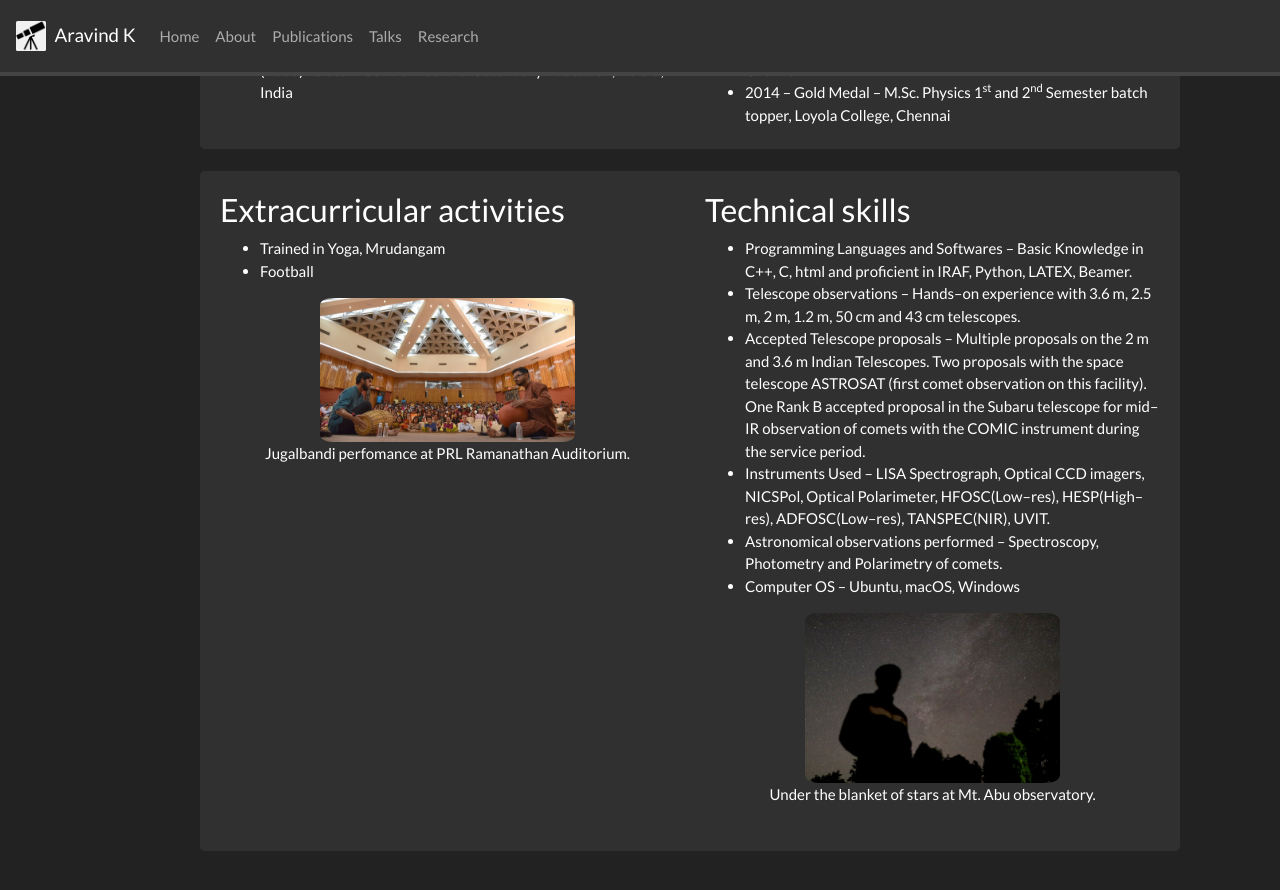
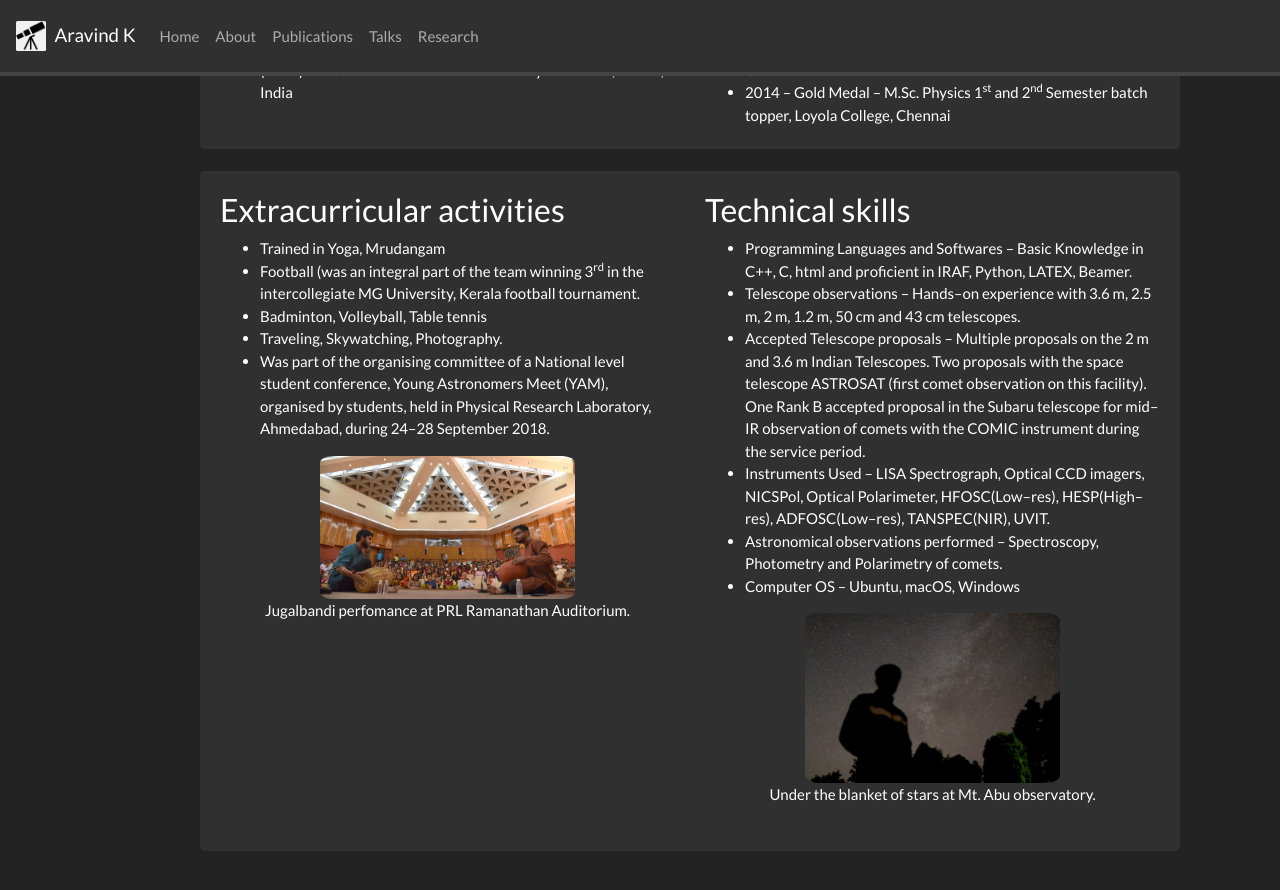
Before and after one commit to DrAravind1192/DrAravind1192.github.io, a Jekyll site: the page built from _pages/about.md, in a window 1280 px wide and 900 px high, scrolled down 679 px. Shown: the top 890 px of the window. Built offline with Jekyll 4.4.1, drawn with Linux system fonts in a browser that asks for light colours; nearby versions of some CDN libraries; a style sheet for code colours, icons or effects is not loaded.

Commit message:
Update interests.yml

```diff
--- a/_data/interests.yml
+++ b/_data/interests.yml
@@ -1,2 +1,5 @@
 - name: Trained in Yoga, Mrudangam
-- name: Football
+- name: Football (was an integral part of the team winning 3<sup>rd</sup> in the intercollegiate MG University, Kerala football tournament.
+- name: Badminton, Volleyball, Table tennis
+- name: Traveling, Skywatching, Photography.
+- name: Was part of the organising committee of a National level student conference, Young Astronomers Meet (YAM), organised by students, held in Physical Research Laboratory, Ahmedabad, during 24-28 September 2018.
```
